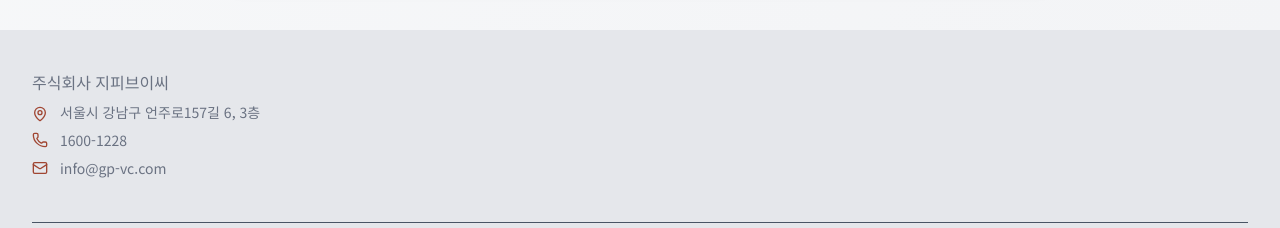
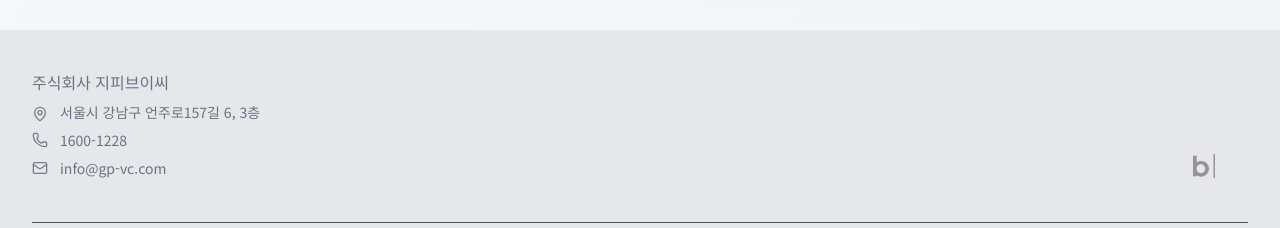
Before and after one commit to gp-vc/gpvcgs, a Next.js app: page /privacy-policy in a window 1280 px wide. Shown: the part 2686-2914 px from the top of the page. Built offline with nearby package versions, Linux system fonts and the light colour scheme; a web font is replaced by a local one.

Commit message:
add: naver blog link on Footer

```diff
--- a/src/components/layout/Footer.tsx
+++ b/src/components/layout/Footer.tsx
@@ -1,5 +1,6 @@
 import Link from 'next/link';
 import { Mail, Phone, MapPin, Building2 } from 'lucide-react';
+import Image from 'next/image';
 
 export default function Footer() {
     const content = {
@@ -10,40 +11,53 @@ export default function Footer() {
         copyright: '©2026 GPVC Co.,Ltd. All rights reserved.',
         businessInfo: '주식회사 지피브이씨 | 대표자: CHA WONIL, KIM WONWOO(김원우), 신정호 | 사업자등록번호: 466-81-03190',
         privacyPolicy: '개인정보처리방침',
+        blogUrl: 'https://blog.naver.com/gpvcgs'
     };
 
     return (
  <footer className='bg-gray-200 text-gray-600'>
             <div className='max-w-7xl mx-auto px-4 sm:px-6 lg:px-8 py-8 lg:py-10'>
                 <div className='grid grid-cols-1 gap-6 lg:gap-8'>
-                    {/* Contact info (moved to left when logo removed) */}
-                    <div className='w-full'>
-                         <div className='space-y-2'>
+
+                    {/* 상단 섹션: 좌측 주소정보 / 우측 블로그아이콘 */}
+                    <div className='flex flex-col md:flex-row justify-between items-end md:items-end w-full'>
+
+                        {/* 좌측: Contact info */}
+                        <div className='space-y-2 w-full md:w-auto'>
                             <div className='flex items-start space-x-3'>
-                                <span className='text-gray-500 text-md'>{content.company}</span>
+                                <span className='text-gray-500 text-md font-medium'>{content.company}</span>
                             </div>
                             <div className='flex items-start space-x-3'>
-                                 <MapPin
-                                     size={16}
-                                     className='text-(--bg-text-color) mt-1 flex-shrink-0'
-                                 />
+                                <MapPin size={16} className='mt-1 flex-shrink-0 opacity-70' />
                                 <span className='text-gray-500 text-sm'>{content.address}</span>
                             </div>
                             <div className='flex items-center space-x-3'>
-                                 <Phone size={16} className='text-(--bg-text-color) flex-shrink-0' />
+                                <Phone size={16} className='flex-shrink-0 opacity-70' />
                                 <span className='text-gray-500 text-sm'>{content.phone}</span>
                             </div>
                             <div className='flex items-center space-x-3'>
-                                 <Mail size={16} className='text-(--bg-text-color) flex-shrink-0' />
+                                <Mail size={16} className='flex-shrink-0 opacity-70' />
                                 <span className='text-gray-500 text-sm'>{content.email}</span>
                             </div>
-                             {/* <div className='flex items-start space-x-3'>
-                                    <Building2
-                                        size={16}
-                                        className='text-[#bdb9dc] mt-1 flex-shrink-0'
+                        </div>
+
+                        {/* 우측: 네이버 블로그 아이콘 (Divider 위쪽) */}
+                        <div className='mt-6 md:mt-0'>
+                            <Link
+                                href={content.blogUrl}
+                                target="_blank"
+                                rel="noopener noreferrer"
+                                className="group flex items-center space-x-2 transition-all duration-300"
+                            >
+                                <div className="relative w-6 h-6 grayscale group-hover:grayscale-0 transition-all duration-300">
+                                    <Image
+                                        src="/images/naver_blog.svg"
+                                        alt="Naver Blog"
+                                        fill
+                                        className="object-contain"
                                     />
-                                    <span className='text-gray-500 text-sm whitespace-normal md:whitespace-nowrap'>{content.businessInfo}</span>
-                            </div> */}
+                                </div>
+                            </Link>
                         </div>
                     </div>
 
```
Also changed, not shown: public/images/naver_blog.svg (added). Lines whose indentation alone changed are shown as unchanged.
